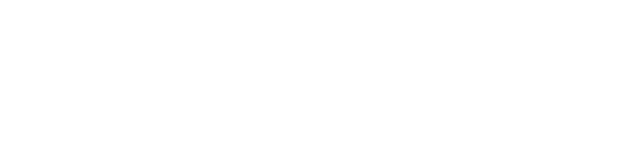
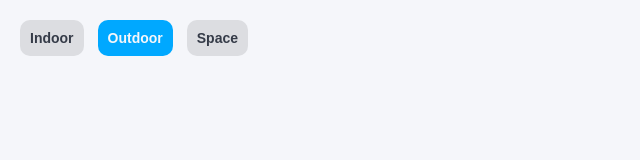
Before and after one commit to soheil0082/Gallery-with-filters, a plain HTML site: page index.html in a window 1280 px wide. Shown: the whole page, without its empty margins (0-640 px from the left). Drawn offline with Linux system fonts and the light colour scheme.

Commit message:
Implement tags section

```diff
--- a/index.html
+++ b/index.html
@@ -3,7 +3,15 @@
   <head>
     <meta charset="UTF-8" />
     <meta name="viewport" content="width=device-width, initial-scale=1.0" />
-    <title>Document</title>
+    <link rel="stylesheet" href="style.css" />
+    <title>Gallery</title>
   </head>
-  <body></body>
+  <body>
+    <div class="header">
+      <a href="" class="tag">Indoor</a>
+      <a href="" class="tag --selected">Outdoor</a>
+      <a href="" class="tag">Space</a>
+    </div>
+    <script src="script.js"></script>
+  </body>
 </html>
--- a/style.css
+++ b/style.css
@@ -0,0 +1,35 @@
+* {
+  margin: 0;
+  padding: 0;
+  box-sizing: border-box;
+  font-family: sans-serif;
+  text-decoration: none;
+  color: #f5f6fa;
+  font-weight: bold;
+  font-size: 14px;
+}
+
+body {
+  background-color: #f5f6fa;
+}
+
+.header {
+  display: grid;
+  grid-auto-flow: column;
+  gap: 1rem;
+  justify-content: start;
+  padding: 20px;
+}
+
+.tag {
+  background-color: #dcdde1;
+  color: #353b48;
+  font-style: normal;
+  padding: 10px;
+  border-radius: 10px;
+}
+
+.--selected {
+  background-color: #00a8ff;
+  color: #f5f6fa;
+}
```
